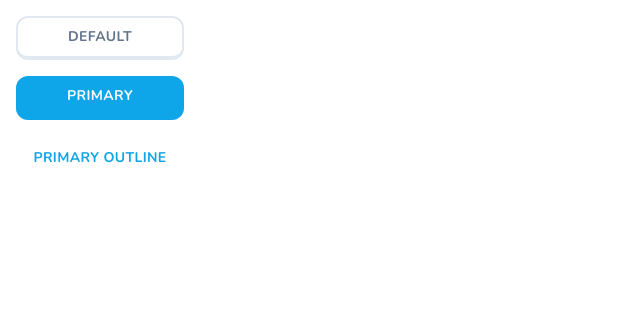
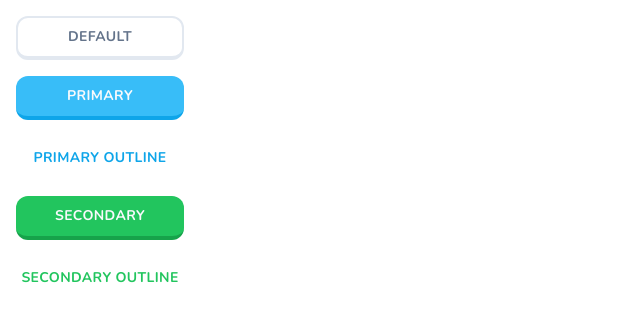
Before and after one commit to myk-francis/next-lingo, a Next.js app: page / in a window 1280 px wide. Shown: the top 322 px of the page, without its empty margins (0-640 px from the left). Built offline with nearby package versions, Linux system fonts and the light colour scheme.

Commit message:
Update: secondary button

```diff
--- a/app/page.tsx
+++ b/app/page.tsx
@@ -10,6 +10,12 @@ export default function Home() {
       <Button className="" variant={"primaryOutline"}>
         Primary outline
       </Button>
+      <Button className="" variant={"secondary"}>
+        Secondary
+      </Button>
+      <Button className="" variant={"secondaryOutline"}>
+        Secondary outline
+      </Button>
     </div>
   );
 }
--- a/components/ui/button.tsx
+++ b/components/ui/button.tsx
@@ -12,8 +12,11 @@ const buttonVariants = cva(
         default:
           "bg-white text-black border-slate-200 border-2 border-b-4 active:border-b-2 hover:bg-slate-100 text-slate-500",
         primary:
-          "bg-sky-500 text-primary-foreground hover:bg-sky-400/90 border-sky-500 border-b-4 active:border-b-0",
+          "bg-sky-400 text-primary-foreground hover:bg-sky-400/90 border-sky-500 border-b-4 active:border-b-0",
         primaryOutline: "bg-white text-sky-500 hover:bg-slate-100",
+        secondary:
+          "bg-green-500 text-primary-foreground hover:bg-green-500/90 border-green-600 border-b-4 active:border-b-0",
+        secondaryOutline: "bg-white text-green-500 hover:bg-slate-100",
       },
       size: {
         default: "h-11 px-4 py-2",
```
